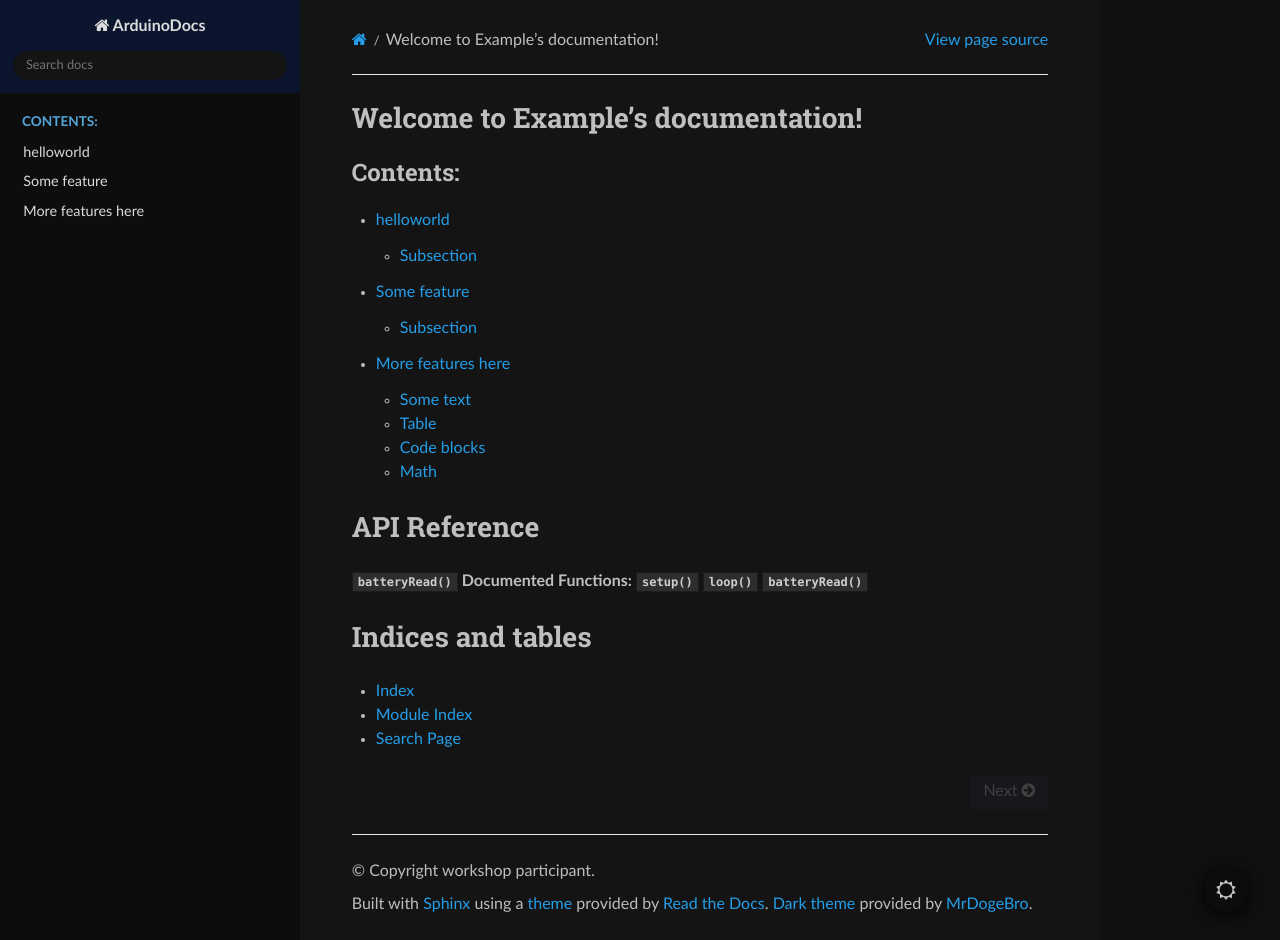
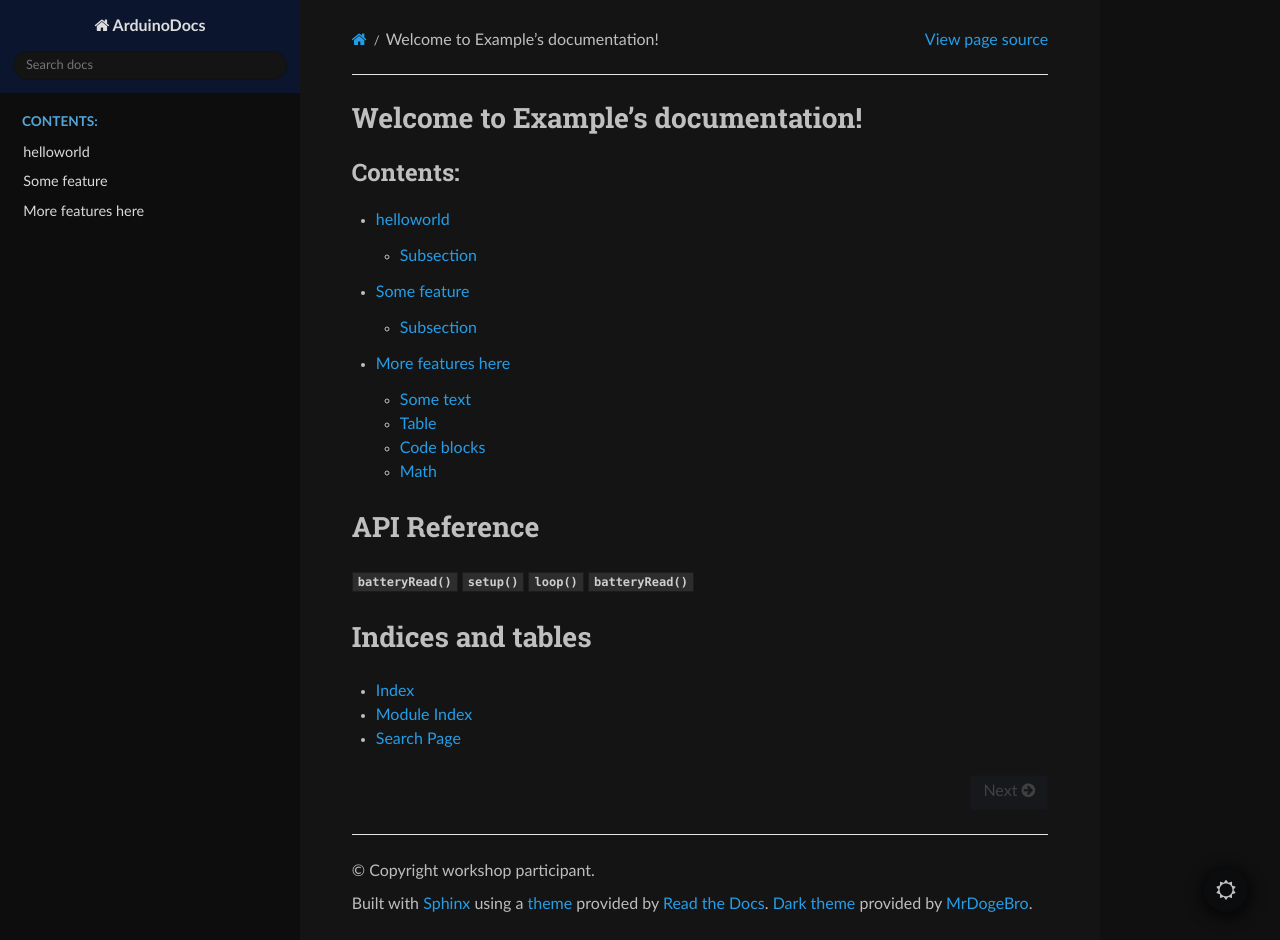
Before and after one commit to piklz/documentation-example, a Sphinx documentation site: the page built from doc/index.rst, in a window 1280 px wide and 940 px high. Built offline with Sphinx 7.4.7 and the Read the Docs theme 2.0.0, drawn with Linux system fonts in a browser that asks for light colours.

Commit message:
Update index.rst

```diff
--- a/doc/index.rst
+++ b/doc/index.rst
@@ -21,10 +21,9 @@
 ==============
 
 :c:func:`batteryRead()`
-**Documented Functions:**
 :c:func:`setup`
 :c:func:`loop`
-:c:func:`batteryRead`
+:cpp:func:`batteryRead`
 
 Indices and tables
 ==================
```
